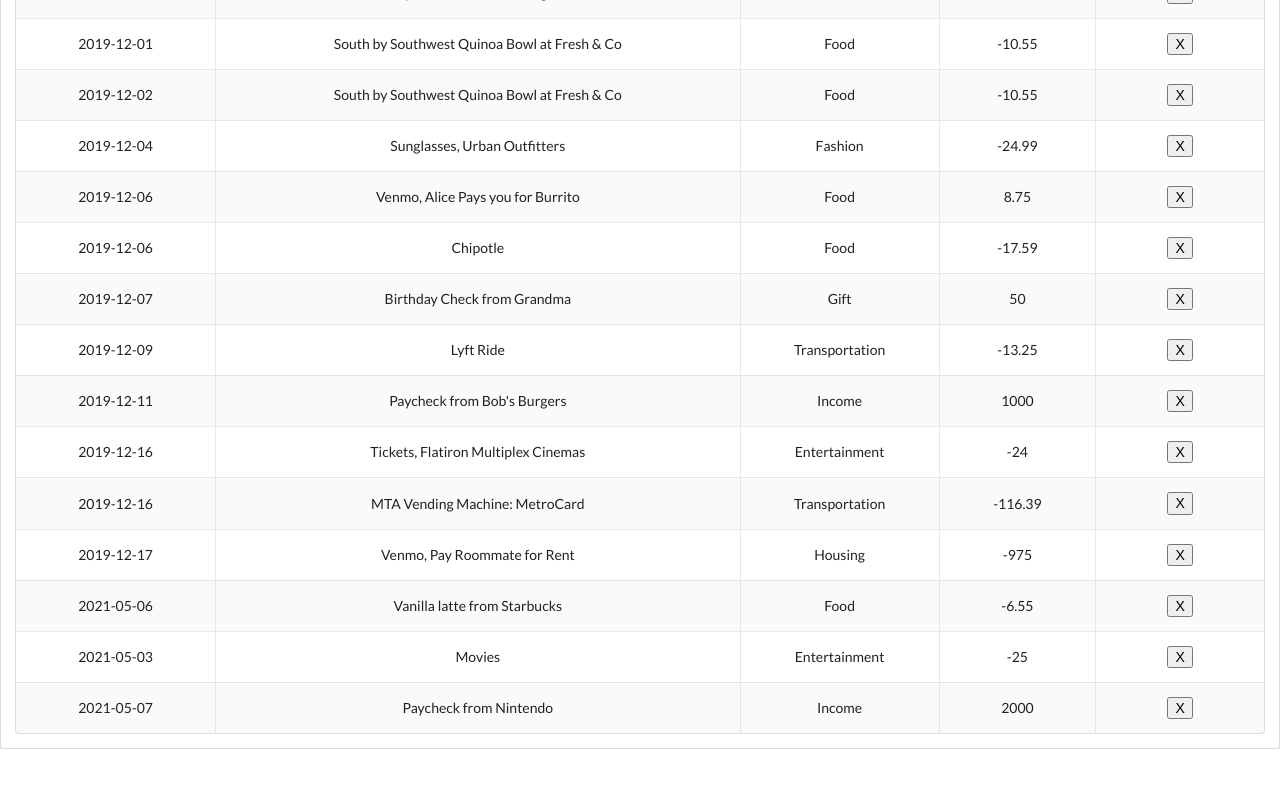
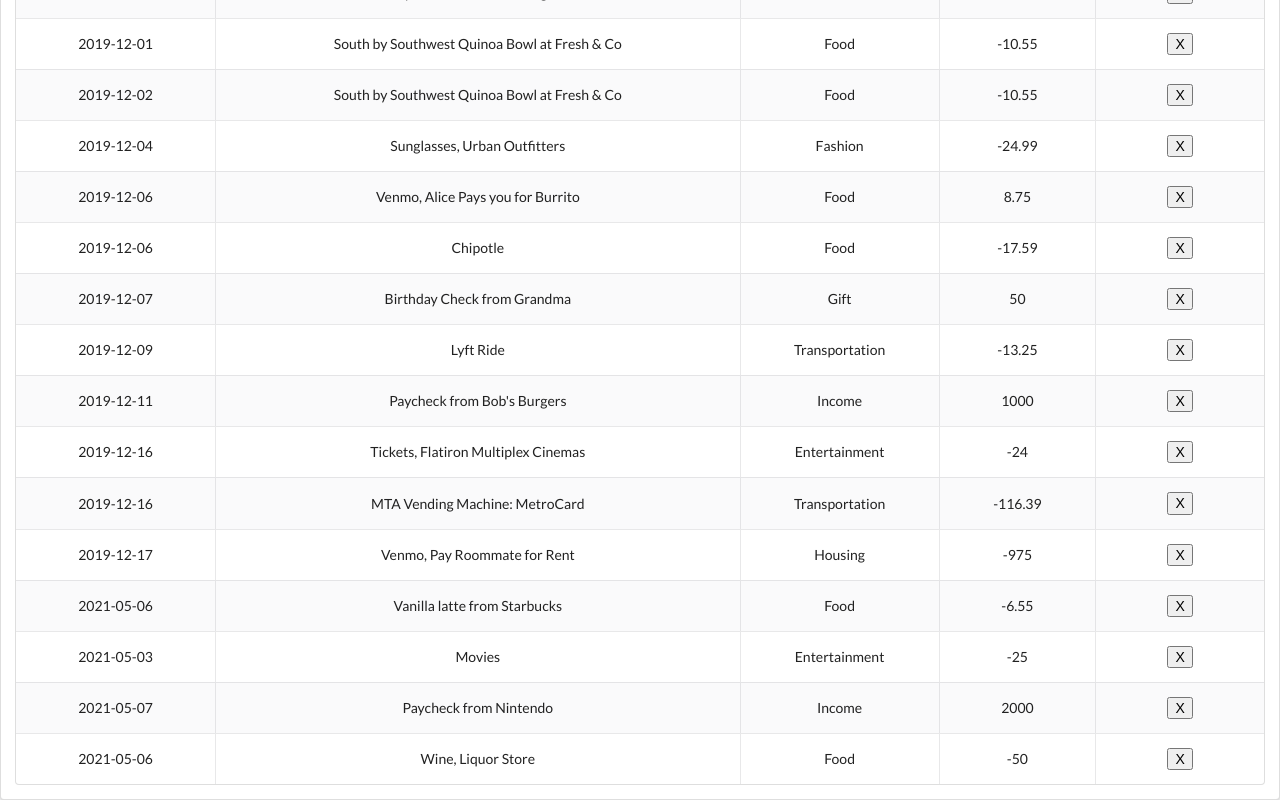
Before and after one commit to learn-co-students/DC-SE-040521-Code-Challenge, a React (Create React App) app in the folder bank-of-flatiron/: page / in a window 1280 px wide. Shown: the part 410-1210 px from the top of the page. Before the commit the page ends 1159 px from the top, so only its background shows below. Built offline with nearby package versions, Linux system fonts and the light colour scheme; data requests are answered from the project's data file.

Commit message:
Submission for deadline

```diff
--- a/bank-of-flatiron/db.json
+++ b/bank-of-flatiron/db.json
@@ -104,6 +104,13 @@
       "category": "Income",
       "amount": 2000,
       "id": 16
+    },
+    {
+      "date": "2021-05-06",
+      "description": "Wine, Liquor Store",
+      "category": "Food",
+      "amount": -50,
+      "id": 17
     }
   ]
 }
--- a/bank-of-flatiron/src/components/AccountContainer.js
+++ b/bank-of-flatiron/src/components/AccountContainer.js
@@ -19,21 +19,27 @@
     .then(transactions => this.setState({transactions}))
   }
 
-  searchTransactions = (text) => {
-    this.setState({
-      searchText: text
-    })
-  }
+  searchTransactions = (text) => this.setState({searchText: text})
 
   filterTransacations = () => {
     const filteredTransactions = this.state.transactions.filter(transaction => transaction.description.toLowerCase().includes(this.state.searchText.toLowerCase()))
     return filteredTransactions
   }
 
-  addNewTransaction = (newObj) => {
-    this.setState({
-      transactions: [...this.state.transactions, newObj]
-    })
+  addNewTransaction = (newObj) => this.setState({transactions: [...this.state.transactions, newObj]})
+
+  deleteTransaction = (transactionObj) => {
+    const updatedTransactions = this.state.transactions.filter(transaction => transaction.id !== transactionObj.id)
+
+    const reqObj = {
+      headers: {"Content-Type": "application/json"},
+      method: "DELETE",
+      body: JSON.stringify(transactionObj)
+    }
+
+    fetch(baseURL+transactionObj.id, reqObj)
+    .then(resp => resp.json())
+    .then(this.setState({transactions: updatedTransactions}))
   }
 
   sortTransactions = (type) => {
@@ -59,20 +65,6 @@
     }
   }
 
-  deleteTransaction = (transactionObj) => {
-    const updatedTransactions = this.state.transactions.filter(transaction => transaction.id !== transactionObj.id)
-
-    const reqObj = {
-      headers: {"Content-Type": "application/json"},
-      method: "DELETE",
-      body: JSON.stringify(transactionObj)
-    }
-
-    fetch(baseURL+transactionObj.id, reqObj)
-    .then(resp => resp.json())
-    .then(this.setState({transactions: updatedTransactions}))
-  }
-
   render() {
     return (
       <div>
--- a/bank-of-flatiron/src/components/Search.js
+++ b/bank-of-flatiron/src/components/Search.js
@@ -6,9 +6,7 @@
       <input
         type="text"
         placeholder={"Search your Recent Transactions"}
-        onChange={(event) => {
-          searchTransactions(event.target.value);
-        }}
+        onChange={(event) => searchTransactions(event.target.value)}
       />
       <i className="circular search link icon"></i>
     </div>
--- a/bank-of-flatiron/src/components/Transaction.js
+++ b/bank-of-flatiron/src/components/Transaction.js
@@ -10,7 +10,7 @@
       <td>{category}</td>
       <td>{amount}</td>
       <td>
-        <button onClick={() => deleteTransaction(transaction)} >X</button>
+        <button onClick={() => deleteTransaction(transaction)}>X</button>
       </td>
     </tr>
   );
```
Also changed, not shown: bank-of-flatiron/src/components/AddTransactionForm.js (+22 -3 lines), bank-of-flatiron/src/components/TransactionsList.js (+12 -2 lines).
